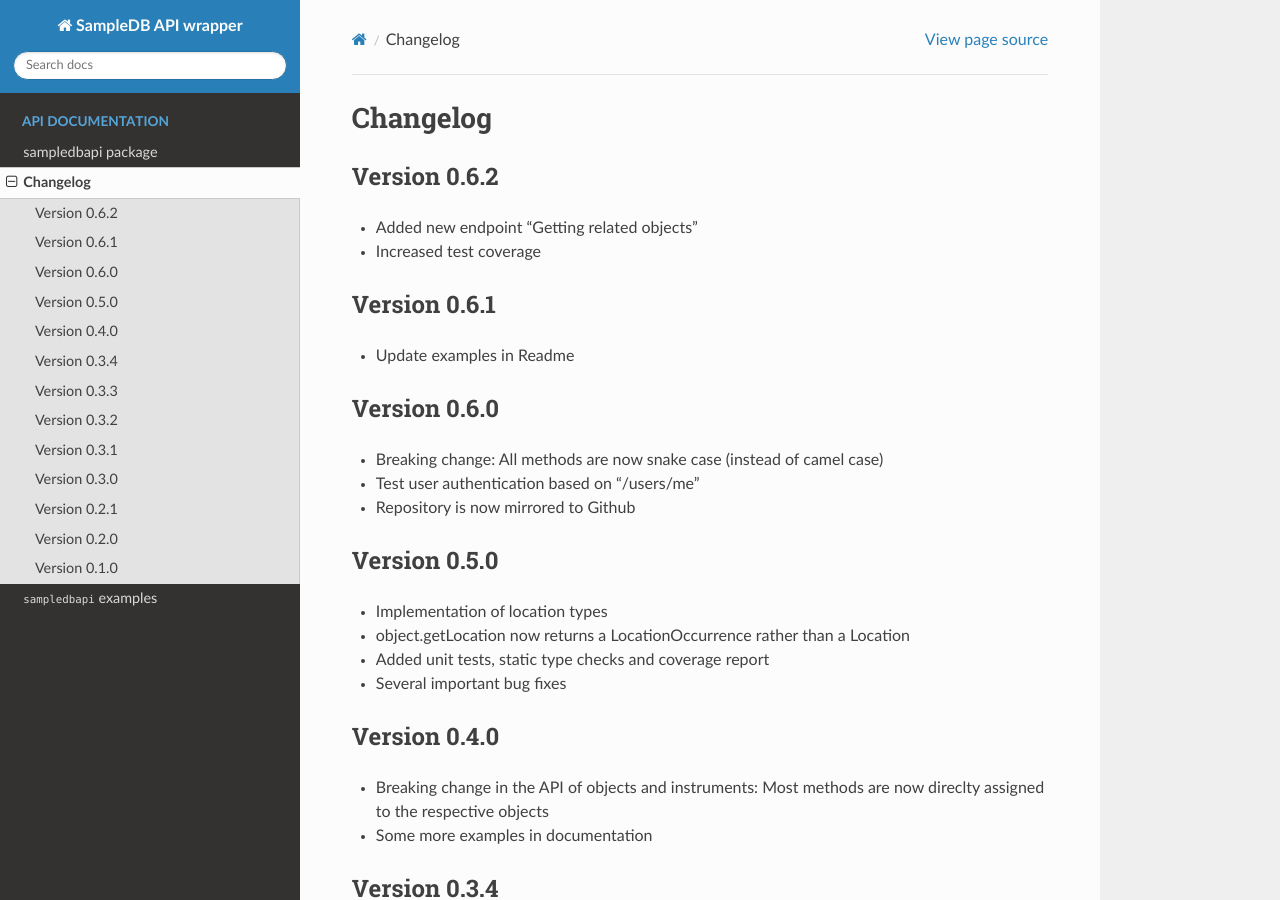
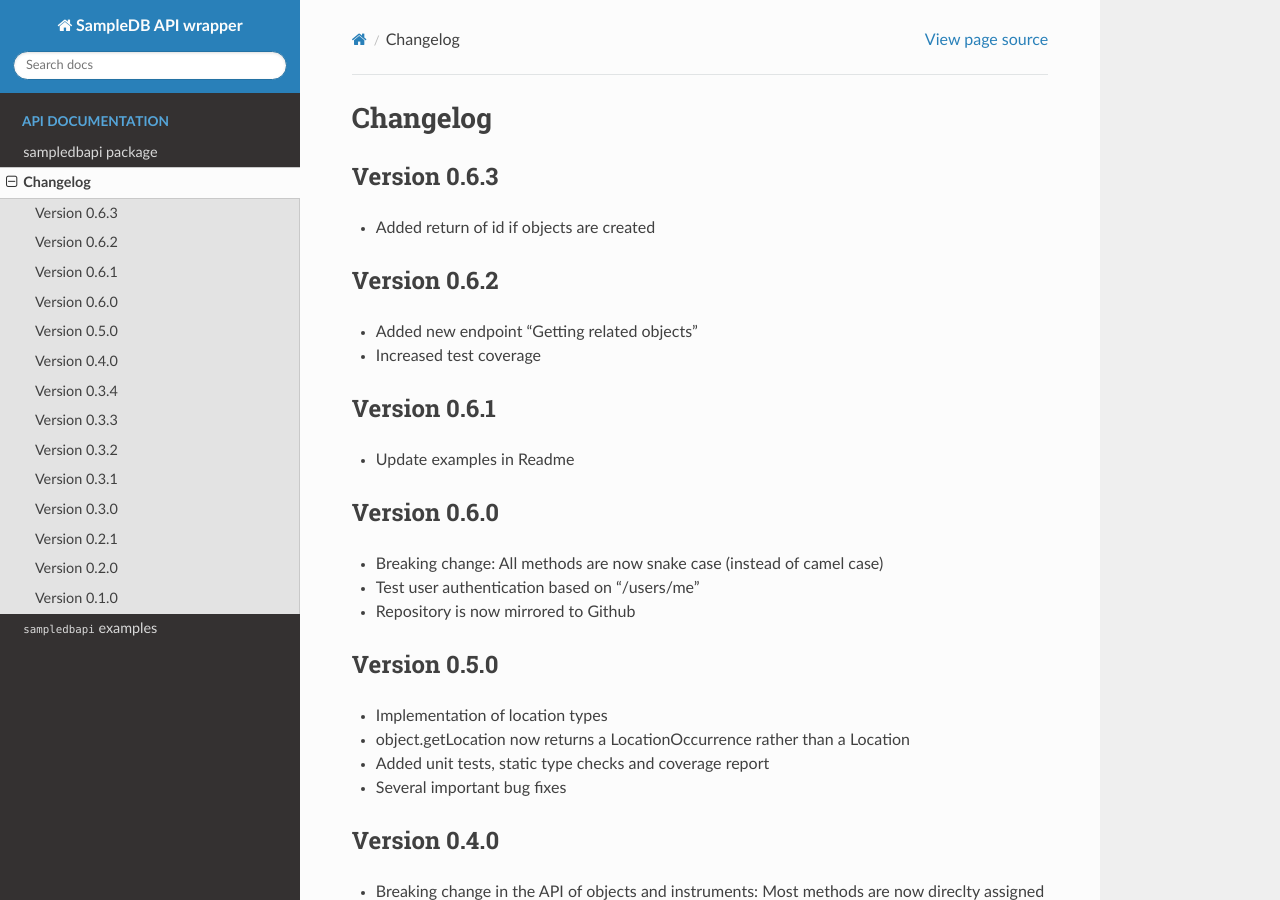
Before and after one commit to AG-Salinga/sampledb-api-wrapper, a Sphinx documentation site: the page built from doc/changelog.rst, in a window 1280 px wide and 900 px high. Built offline with Sphinx 7.4.7 and the Read the Docs theme 2.0.0, drawn with Linux system fonts in a browser that asks for light colours.

Commit message:
Release 0.6.3

```diff
--- a/doc/changelog.rst
+++ b/doc/changelog.rst
@@ -1,5 +1,10 @@
 Changelog
 =========
+
+Version 0.6.3
+-------------
+
+- Added return of id if objects are created
 
 Version 0.6.2
 -------------
--- a/setup.py
+++ b/setup.py
@@ -19,7 +19,7 @@ out = setup(
     # Versions should comply with PEP440.  For a discussion on single-sourcing
     # the version across setup.py and the project code, see
     # http://packaging.python.org/en/latest/tutorial.html#version
-    version="0.6.2",
+    version="0.6.3",
 
     description="API wrapper for SampleDB",
     long_description=long_description,
```
